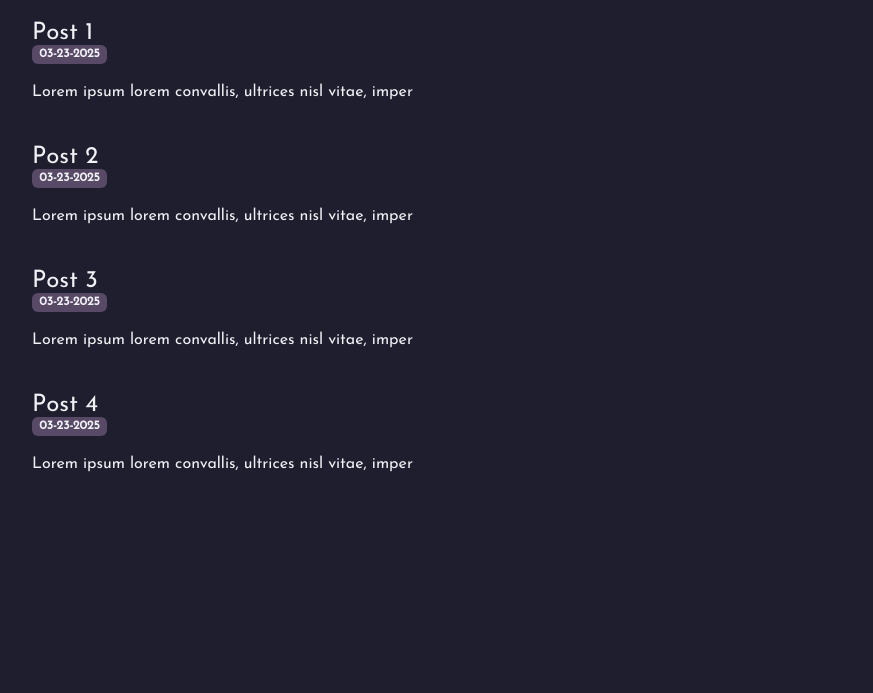
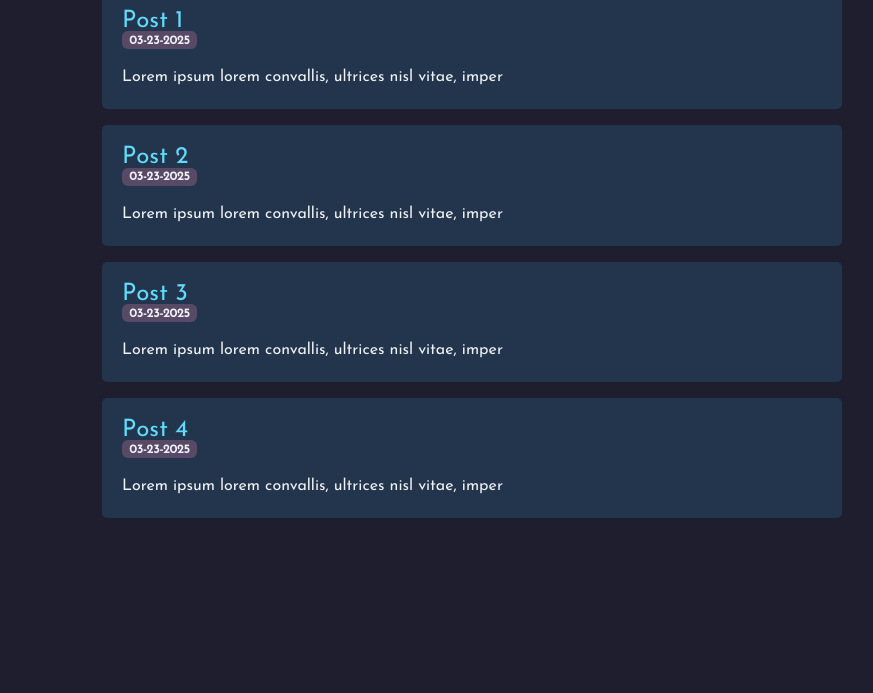
Before and after one commit to iconsumeplutonium/personal-website, an Astro site: page /blog in a window 1280 px wide. Shown: the part 107-800 px from the top of the page, without its empty margins (168-1041 px from the left). Built offline with nearby package versions, Linux system fonts and the light colour scheme; Astro itself is replaced by a stand-in of ours.

Commit message:
styled the blog post list page

```diff
--- a/src/components/BlogCard.astro
+++ b/src/components/BlogCard.astro
@@ -9,27 +9,19 @@ interface Props {
 const { title, date, description, url } = Astro.props;
 ---
 
-<li class="card">
-	<a>
-		<div class="card__link">
-			<div class="card__content">
-				<div
-					style="display: flex; flex-direction: row; justify-content: space-between; align-items: baseline;"
-				>
-					<h3 class="card__title" style="margin-bottom: -0.6rem;">
+<li class="card" style="background-color: #26425da8; border-radius: 5px;">
+	<a href={url} style="all: unset; cursor: pointer;">
+		<div>
+			<div class="card__content" style="text-align: left;">
+				<div style="display: flex; flex-direction: row; justify-content: flex-start; align-items: baseline;">
+					<h3 class="card__title hyperlink" style="margin-bottom: -0.6rem;">
 						{title}
 					</h3>
 				</div>
 				<div style="display: flex; flex-direction: row; gap: 0.25rem;">
 					<span class="badge">{date}</span>
 				</div>
-				<!-- <p class="card__txt">
-				{body}
-			</p> -->
 				<p class="card__txt" set:html={description} />
-				<!-- <div style="display: flex; flex-direction: row;">
-				{links && links.map((l) => <a href={l.url} target="_blank" style="padding-right: 10px;">{l.name}</a>)}
-			</div> -->
 			</div>
 		</div>
 	</a>
--- a/src/pages/blog.astro
+++ b/src/pages/blog.astro
@@ -11,8 +11,8 @@ const pageTitle = "blog";
 	<!-- <div class="gif">
         <img src="/images/blog.webp" role="presentation" width="300" height="259" decoding="async">
     </div> -->
-	<h2>Blog</h2>
-	<ul role="list" class="link-card-grid">
+	<h2 style="margin-bottom: 5px;">Blog</h2>
+	<ul role="list" class="link-blog-grid">
 		{
 			allPosts.map((cardPost) => (
 				<BlogCard
--- a/src/styles/global.css
+++ b/src/styles/global.css
@@ -212,6 +212,15 @@
 	transform: translateX(-10%);
 }
 
+.link-blog-grid {
+	display: flex;
+	flex-direction: column;
+	gap: 1rem;
+	padding: 0;
+	margin: 0;
+	max-width: 900px;
+}
+
 /* Button */
 .btn {
 	text-align: center;
```
